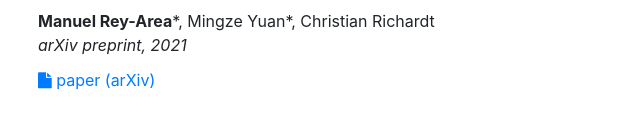
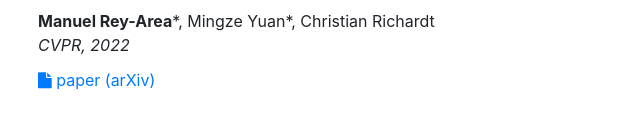
Before and after one commit to manurare/manurare.github.io, a plain HTML site: page index.html in a window 1280 px wide. Shown: the part 663-800 px from the top of the page, 472-1112 px from the left. Drawn offline with nearby package versions, Linux system fonts and the light colour scheme; some icons are missing.

Commit message:
CVPR 2022

```diff
--- a/index.html
+++ b/index.html
@@ -80,7 +80,7 @@
 						<div class="card-body">
 							<h5 class="card-title">360MonoDepth: High-Resolution 360° Monocular Depth Estimation</h5>
 							<p class="card-text"><strong>Manuel Rey-Area</strong>*, Mingze Yuan*, Christian Richardt <br>
-								<em>arXiv preprint, 2021</em> <br>
+								<em>CVPR, 2022</em> <br>
 								<a href="https://arxiv.org/abs/2111.15669"><i class="fa fa-file" style="padding-top: 15px"></i> paper (arXiv)</a></p>
 
 						</div>
```
